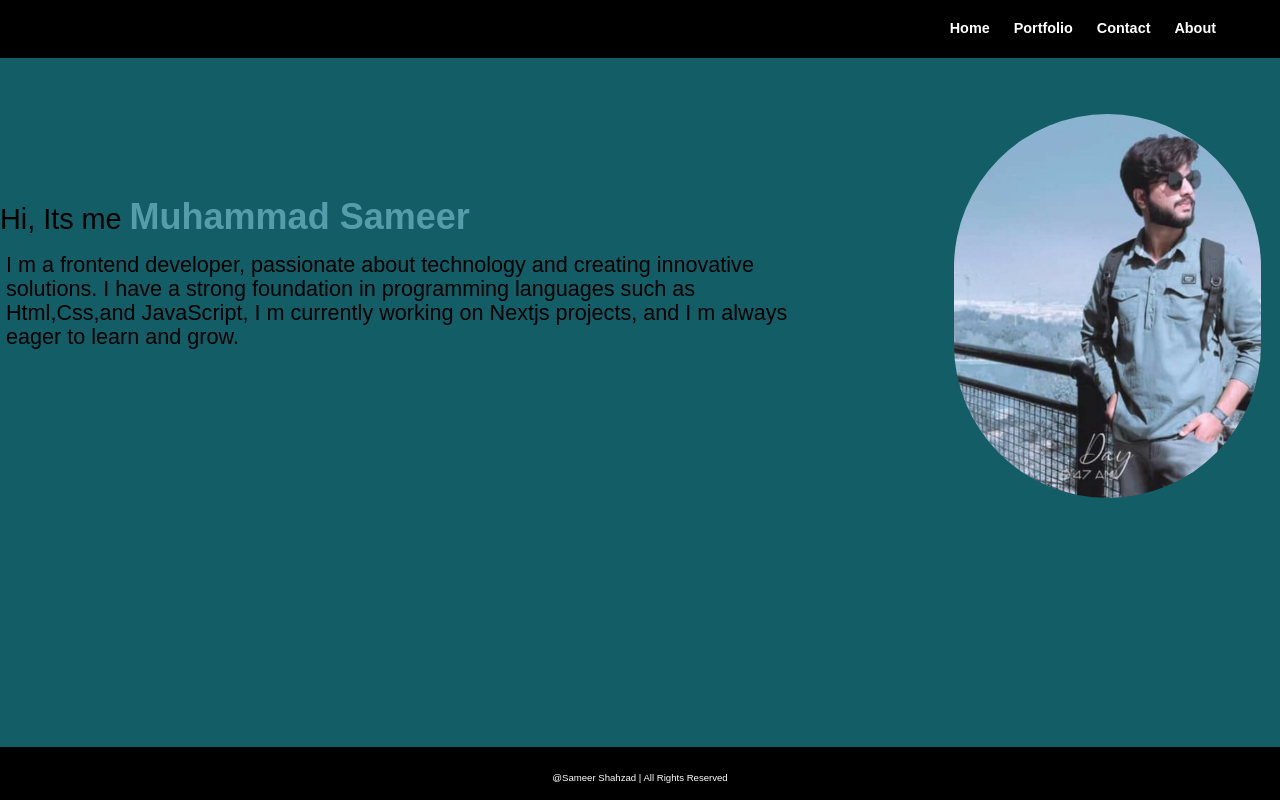
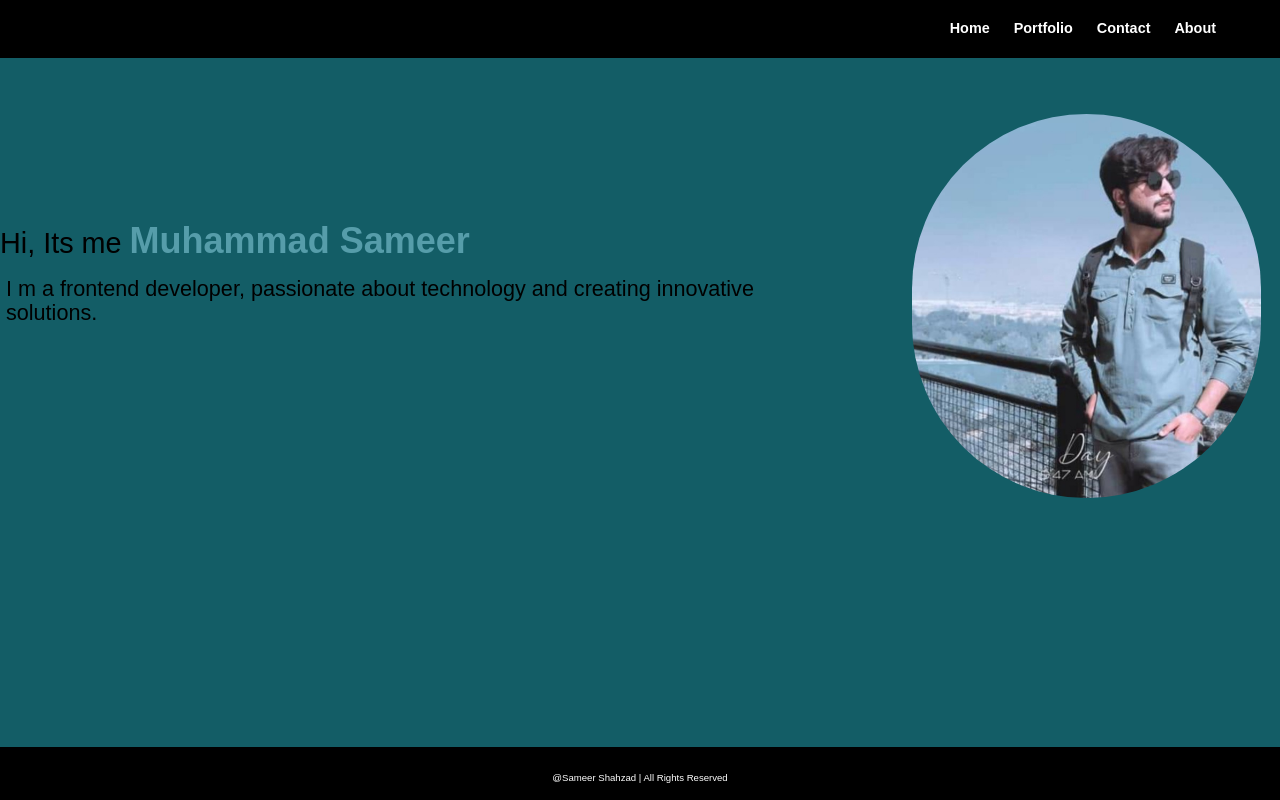
Before and after one commit to samskproduction/02-assignment, a Next.js app: page / in a window 1280 px wide. Built offline with nearby package versions, Linux system fonts and the light colour scheme.

Commit message:
Update profile.tsx

```diff
--- a/components/profile.tsx
+++ b/components/profile.tsx
@@ -10,7 +10,6 @@ const page = () => {
         <h1 className='text-5xl text-black text-bold'>Hi, Its me <span className='text-[#569DAA] text-6xl text-extrabold '> <strong>Muhammad Sameer</strong></span></h1>
         <p className='max-w-screen-lg  text-4xl px-2.5 py-2.5 mt-5 text-black'>
         I m a frontend developer, passionate about technology and creating innovative solutions.
-        I have a strong foundation in programming languages such as Html,Css,and JavaScript, I m currently working on Nextjs projects, and I m always eager to learn and grow.
         </p>
     </div>
     <div className=''>
```
